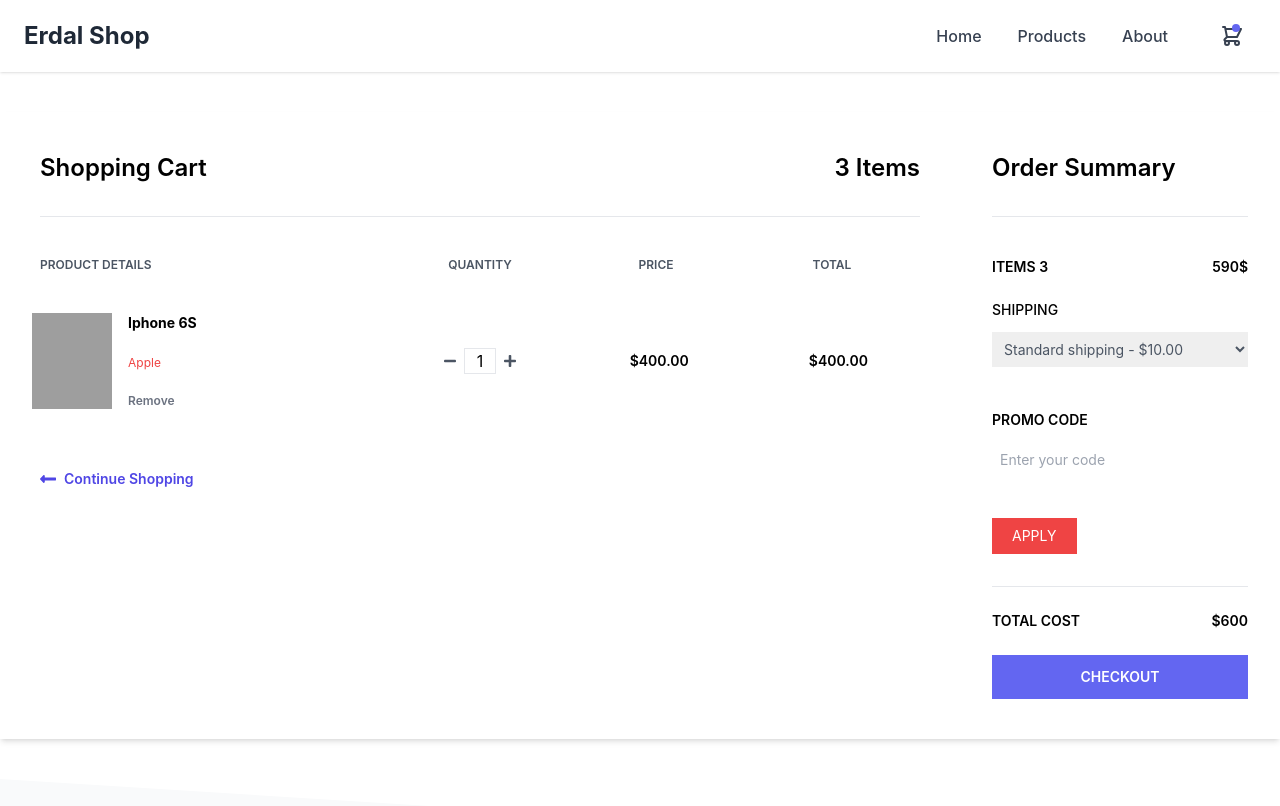
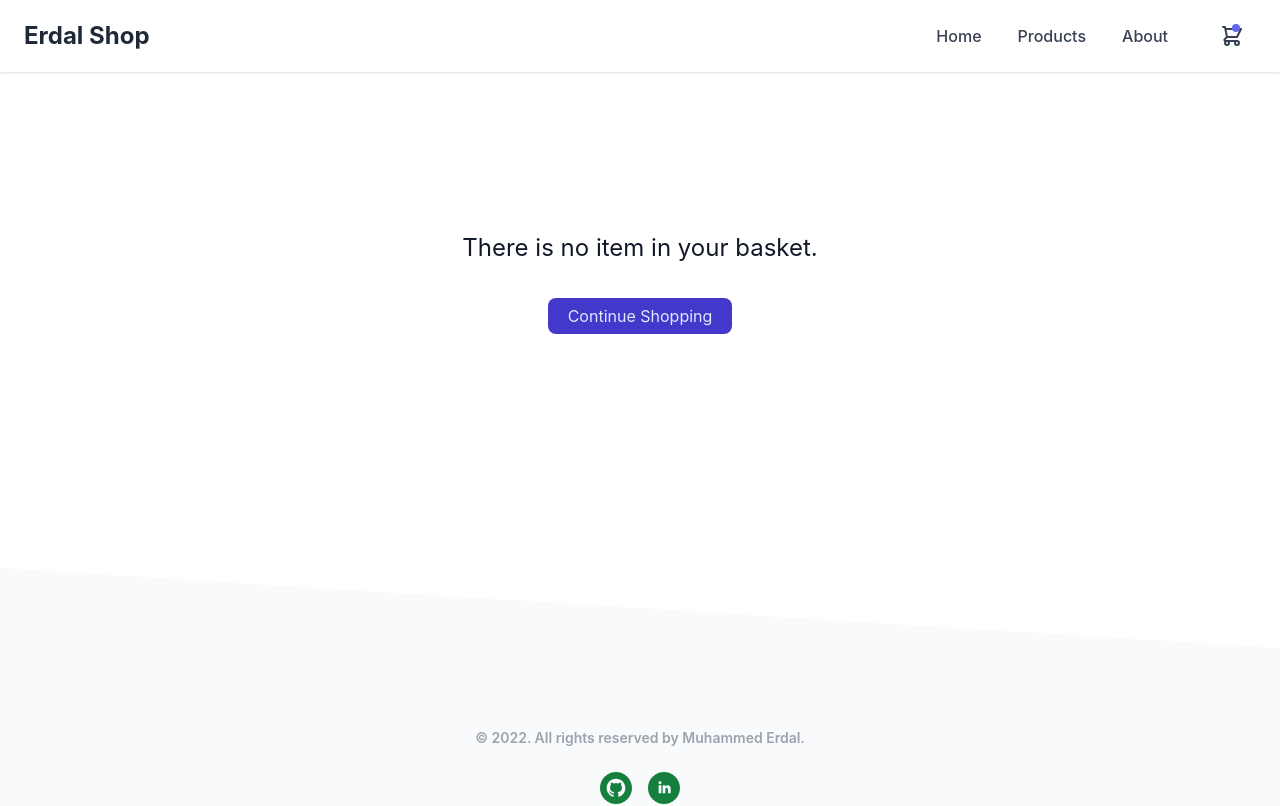
Before and after one commit to coderdal/e-commerce-vue, a Vue app: page /basket in a window 1280 px wide. Shown: the top 806 px of the page. Built offline with nearby package versions, Linux system fonts and the light colour scheme; grey boxes are pictures that could not be loaded.

Commit message:
Basket View Changes

```diff
--- a/src/views/BasketView.vue
+++ b/src/views/BasketView.vue
@@ -1,5 +1,18 @@
 <template>
-  <div class="container mx-auto mt-10">
+  <div
+    class="container mx-auto mt-40 mb-60 text-center"
+    v-if="!basket.length > 0"
+  >
+    <h2 class="mb-10 text-2xl text-gray-900">
+      There is no item in your basket.
+    </h2>
+    <router-link
+      to="/"
+      class="cursor-pointer h-10 px-5 m-2 p-2 text-indigo-100 transition-colors duration-150 bg-indigo-700 rounded-lg focus:shadow-outline hover:bg-indigo-800"
+      >Continue Shopping</router-link
+    >
+  </div>
+  <div class="container mx-auto mt-10" v-else>
     <div class="flex shadow-md my-10">
       <div class="w-3/4 bg-white px-10 py-10">
         <div class="flex justify-between border-b pb-8">
@@ -28,19 +41,21 @@
         </div>
 
         <!-- Basket item -->
-        <div class="flex items-center hover:bg-gray-100 -mx-8 px-6 py-5">
+        <div
+          class="flex items-center hover:bg-gray-100 -mx-8 px-6 py-5"
+          v-for="item in basket"
+          :key="item.id"
+        >
           <div class="flex w-2/5">
             <!-- product -->
             <div class="w-20">
-              <img
-                class="h-24"
-                src="https://drive.google.com/uc?id=18KkAVkGFvaGNqPy2DIvTqmUH_nk39o3z"
-                alt=""
-              />
+              <img class="h-24" :src="item.image" alt="" />
             </div>
             <div class="flex flex-col justify-between ml-4 flex-grow">
-              <span class="font-bold text-sm">Iphone 6S</span>
-              <span class="text-red-500 text-xs">Apple</span>
+              <span class="font-bold text-sm">{{ item.title }}</span>
+              <span class="text-gray-600 text-xs capitalize">{{
+                item.category
+              }}</span>
               <a
                 href="#"
                 class="font-semibold hover:text-red-500 text-gray-500 text-xs"
@@ -49,22 +64,37 @@
             </div>
           </div>
           <div class="flex justify-center w-1/5">
-            <svg class="fill-current text-gray-600 w-3" viewBox="0 0 448 512">
+            <svg
+              class="cursor-pointer fill-current text-gray-600 w-3"
+              viewBox="0 0 448 512"
+            >
               <path
                 d="M416 208H32c-17.67 0-32 14.33-32 32v32c0 17.67 14.33 32 32 32h384c17.67 0 32-14.33 32-32v-32c0-17.67-14.33-32-32-32z"
               />
             </svg>
 
-            <input class="mx-2 border text-center w-8" type="text" value="1" />
+            <input
+              class="mx-2 border text-center w-8"
+              type="text"
+              :value="item.count"
+              readonly
+            />
 
-            <svg class="fill-current text-gray-600 w-3" viewBox="0 0 448 512">
+            <svg
+              class="cursor-pointer fill-current text-gray-600 w-3"
+              viewBox="0 0 448 512"
+            >
               <path
                 d="M416 208H272V64c0-17.67-14.33-32-32-32h-32c-17.67 0-32 14.33-32 32v144H32c-17.67 0-32 14.33-32 32v32c0 17.67 14.33 32 32 32h144v144c0 17.67 14.33 32 32 32h32c17.67 0 32-14.33 32-32V304h144c17.67 0 32-14.33 32-32v-32c0-17.67-14.33-32-32-32z"
               />
             </svg>
           </div>
-          <span class="text-center w-1/5 font-semibold text-sm">$400.00</span>
-          <span class="text-center w-1/5 font-semibold text-sm">$400.00</span>
+          <span class="text-center w-1/5 font-semibold text-sm"
+            >${{ item.price }}</span
+          >
+          <span class="text-center w-1/5 font-semibold text-sm"
+            >${{ item.totalPrice }}</span
+          >
         </div>
         <!-- Basket item -->
 
@@ -135,7 +165,17 @@
 </template>
 
 <script>
-export default {};
+export default {
+  name: "BasketView",
+  data() {
+    return {
+      basket: this.$store.state.basket,
+    };
+  },
+  mounted() {
+    // this.basket = this.$store.state.basket;
+  },
+};
 </script>
 
 <style></style>
```
